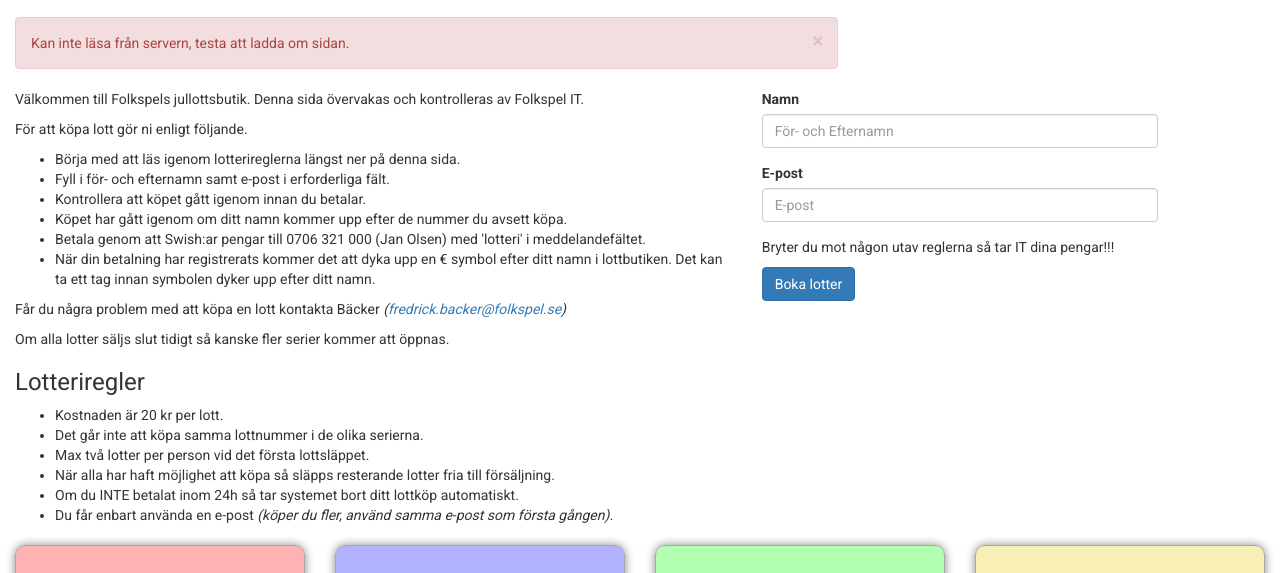
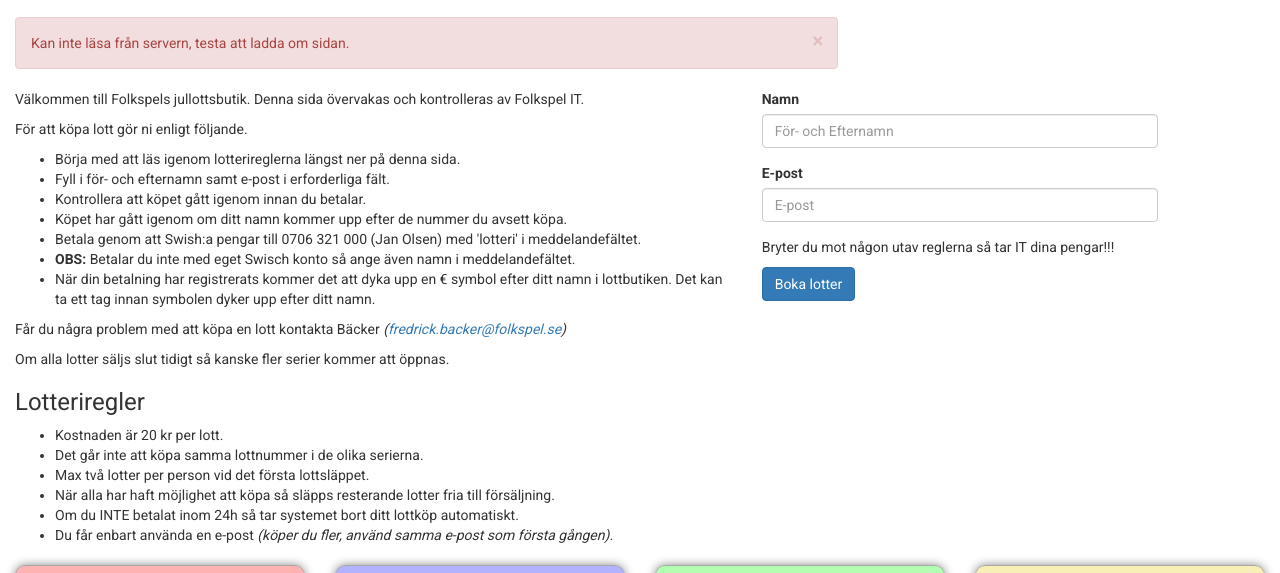
Before and after one commit to fbacker/LotteryTicketBooking, a website built with webpack: page public/blubb.html in a window 1280 px wide. Shown: the part 155-728 px from the top of the page. Built offline with nearby package versions, Linux system fonts and the light colour scheme; no server answers.

Commit message:
more and more text

```diff
--- a/public/blubb.html
+++ b/public/blubb.html
@@ -33,8 +33,10 @@
           <li>Fyll i för- och efternamn samt e-post i erforderliga fält.</li>
           <li>Kontrollera att köpet gått igenom innan du betalar.</li>
           <li>Köpet har gått igenom om ditt namn kommer upp efter de nummer du avsett köpa.</li>
-          <li>Betala genom att Swish:ar pengar till 0706 321 000 (Jan Olsen) med 'lotteri' i meddelandefältet.</li>
+          <li>Betala genom att Swish:a pengar till 0706 321 000 (Jan Olsen) med 'lotteri' i meddelandefältet.</li>
+          <li><b>OBS:</b> Betalar du inte med eget Swisch konto så ange även namn i meddelandefältet.</li>
           <li>När din betalning har registrerats kommer det att dyka upp en € symbol efter ditt namn i lottbutiken. Det kan ta ett tag innan symbolen dyker upp efter ditt namn.</li>
+
         </ul>
         <p>Får du några problem med att köpa en lott kontakta Bäcker <i>(<a href="mailto:fredrick.backer@folkspel.se">fredrick.backer@folkspel.se</a>)</i></p>
         <p>Om alla lotter säljs slut tidigt så kanske fler serier kommer att öppnas.</p>
```
Also changed, not shown: public/index.html (+1 -1 lines).
